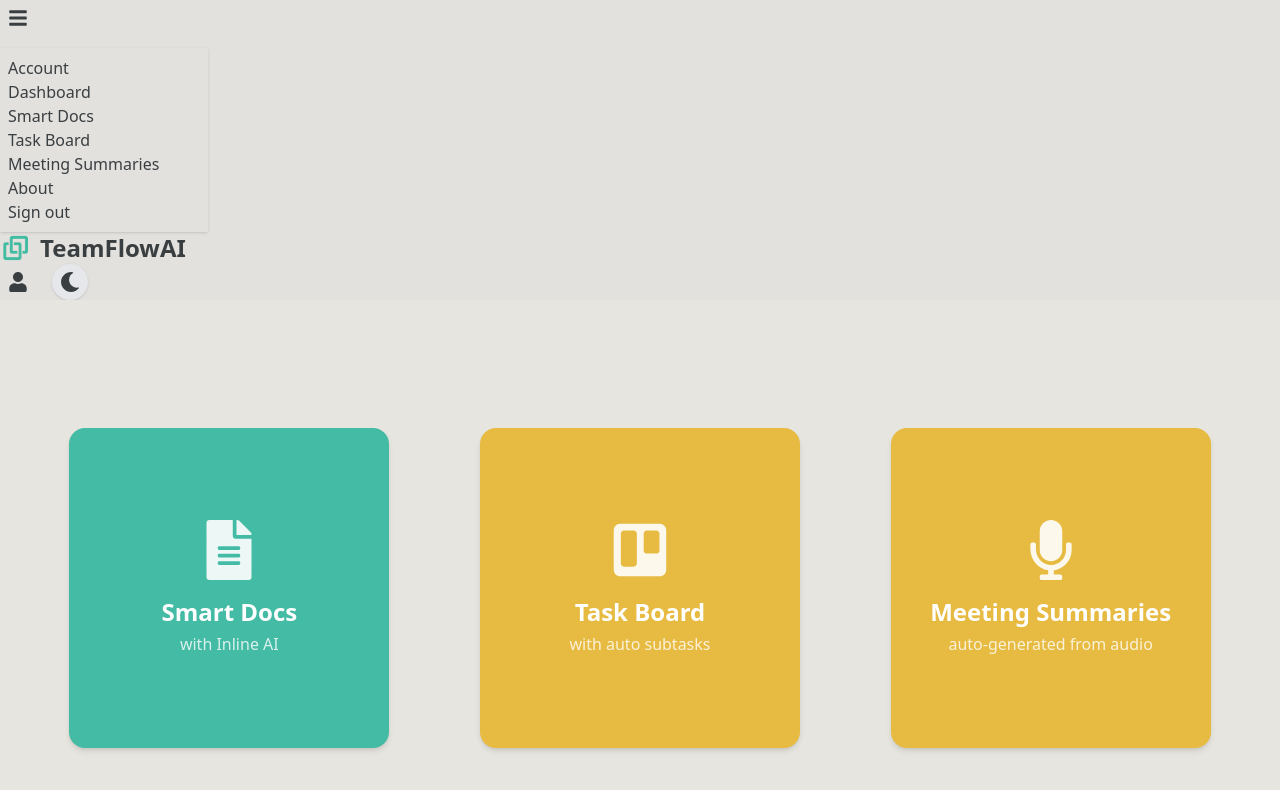
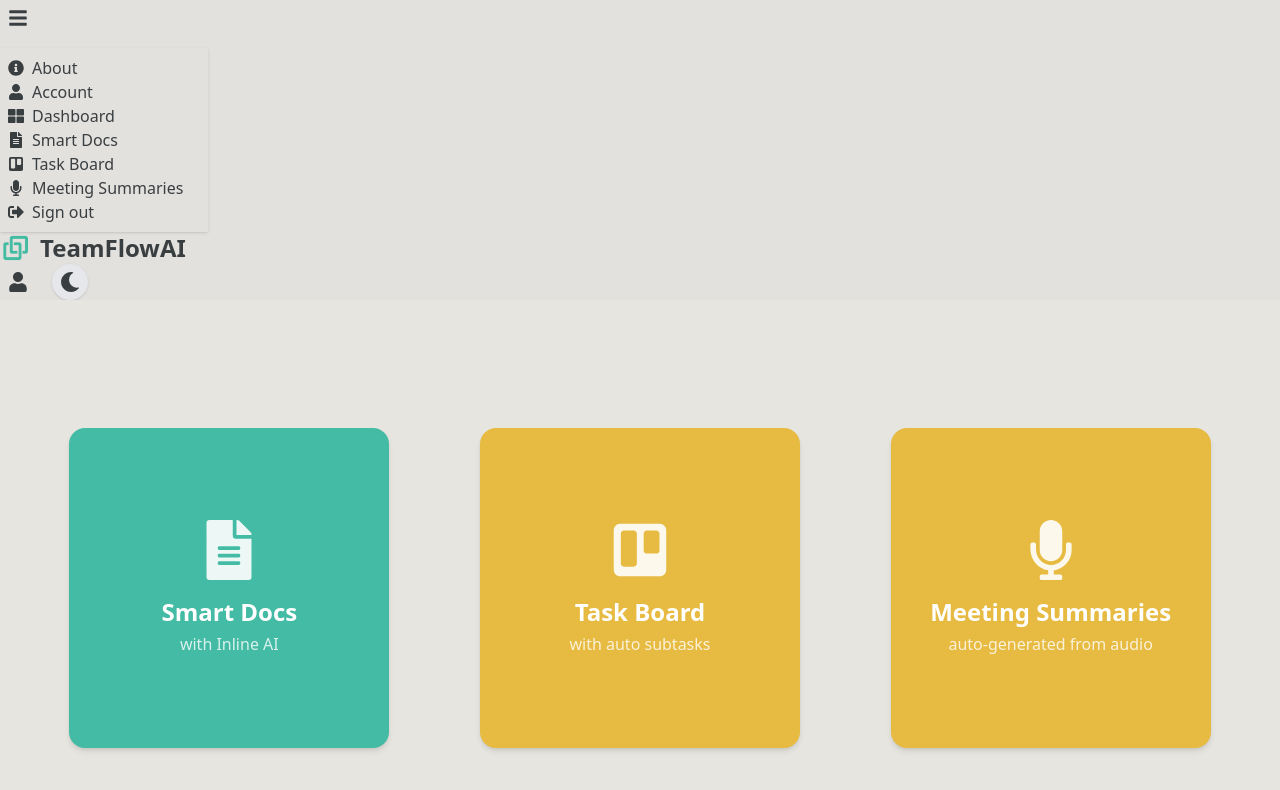
Before and after one commit to jvpatey/TeamFlowAI, a React (Vite) app in the folder frontend/: page /dashboard in a window 1280 px wide. Shown: the top 790 px of the page. Built offline with nearby package versions, Linux system fonts and the light colour scheme; the HTML template or start-up script is replaced by a standard one.

Commit message:
updated styling of dashboard tiles and welcome card

```diff
--- a/frontend/src/components/dashboard/DashboardTile.tsx
+++ b/frontend/src/components/dashboard/DashboardTile.tsx
@@ -19,12 +19,14 @@ export function DashboardTile({
 }: DashboardTileProps) {
   return (
     <button
-      className={`flex flex-col items-center justify-center aspect-square max-w-xs w-full p-6 rounded-2xl shadow-md transition-transform duration-150 hover:scale-105 hover:shadow-lg focus:outline-none ${bgColor}`}
+      className={`group flex flex-col items-center justify-center aspect-square max-w-xs w-full p-6 rounded-2xl shadow-md transition-shadow duration-150 hover:shadow-lg focus:outline-none ${bgColor}`}
       onClick={onClick}
       type="button"
     >
-      <div className="mb-4 text-6xl text-white/90 dark:text-onyx">{icon}</div>
-      <div className="text-center">
+      <div className="mb-4 text-6xl text-white/90 dark:text-onyx transition-transform duration-150 group-hover:scale-110">
+        {icon}
+      </div>
+      <div className="text-center transition-transform duration-150 group-hover:scale-110">
         <div className="text-2xl font-bold text-white dark:text-onyx mb-1">
           {title}
         </div>
--- a/frontend/src/components/layout/NavbarDropdownMenu.tsx
+++ b/frontend/src/components/layout/NavbarDropdownMenu.tsx
@@ -1,4 +1,13 @@
 import { Link } from "react-router-dom";
+import {
+  FaUser,
+  FaThLarge,
+  FaFileAlt,
+  FaTrello,
+  FaMicrophone,
+  FaInfoCircle,
+  FaSignOutAlt,
+} from "react-icons/fa";
 
 export function NavbarDropdownMenu() {
   return (
@@ -8,58 +17,58 @@ export function NavbarDropdownMenu() {
     >
       <li>
         <Link
+          to="/about"
+          className="flex items-center gap-2 text-onyx dark:text-timberwolf rounded-md transition-colors duration-150 hover:bg-keppel/80 hover:text-white dark:hover:bg-keppel/80 dark:hover:text-onyx"
+        >
+          <FaInfoCircle /> About
+        </Link>
+      </li>
+      <li>
+        <Link
           to="/account"
-          className="text-onyx dark:text-timberwolf rounded-md transition-colors duration-150 hover:bg-keppel/80 hover:text-white dark:hover:bg-keppel/80 dark:hover:text-onyx"
+          className="flex items-center gap-2 text-onyx dark:text-timberwolf rounded-md transition-colors duration-150 hover:bg-keppel/80 hover:text-white dark:hover:bg-keppel/80 dark:hover:text-onyx"
         >
-          Account
+          <FaUser /> Account
         </Link>
       </li>
       <li>
         <Link
           to="/dashboard"
-          className="text-onyx dark:text-timberwolf rounded-md transition-colors duration-150 hover:bg-keppel/80 hover:text-white dark:hover:bg-keppel/80 dark:hover:text-onyx"
+          className="flex items-center gap-2 text-onyx dark:text-timberwolf rounded-md transition-colors duration-150 hover:bg-keppel/80 hover:text-white dark:hover:bg-keppel/80 dark:hover:text-onyx"
         >
-          Dashboard
+          <FaThLarge /> Dashboard
         </Link>
       </li>
       <li>
         <Link
           to="/smart-docs"
-          className="text-onyx dark:text-timberwolf rounded-md transition-colors duration-150 hover:bg-keppel/80 hover:text-white dark:hover:bg-keppel/80 dark:hover:text-onyx"
+          className="flex items-center gap-2 text-onyx dark:text-timberwolf rounded-md transition-colors duration-150 hover:bg-keppel/80 hover:text-white dark:hover:bg-keppel/80 dark:hover:text-onyx"
         >
-          Smart Docs
+          <FaFileAlt /> Smart Docs
         </Link>
       </li>
       <li>
         <Link
           to="/task-board"
-          className="text-onyx dark:text-timberwolf rounded-md transition-colors duration-150 hover:bg-keppel/80 hover:text-white dark:hover:bg-keppel/80 dark:hover:text-onyx"
+          className="flex items-center gap-2 text-onyx dark:text-timberwolf rounded-md transition-colors duration-150 hover:bg-keppel/80 hover:text-white dark:hover:bg-keppel/80 dark:hover:text-onyx"
         >
-          Task Board
+          <FaTrello /> Task Board
         </Link>
       </li>
       <li>
         <Link
           to="/meeting-summaries"
-          className="text-onyx dark:text-timberwolf rounded-md transition-colors duration-150 hover:bg-keppel/80 hover:text-white dark:hover:bg-keppel/80 dark:hover:text-onyx"
+          className="flex items-center gap-2 text-onyx dark:text-timberwolf rounded-md transition-colors duration-150 hover:bg-keppel/80 hover:text-white dark:hover:bg-keppel/80 dark:hover:text-onyx"
         >
-          Meeting Summaries
-        </Link>
-      </li>
-      <li>
-        <Link
-          to="/about"
-          className="text-onyx dark:text-timberwolf rounded-md transition-colors duration-150 hover:bg-keppel/80 hover:text-white dark:hover:bg-keppel/80 dark:hover:text-onyx"
-        >
-          About
+          <FaMicrophone /> Meeting Summaries
         </Link>
       </li>
       <li>
         <Link
           to="/"
-          className="text-onyx dark:text-timberwolf rounded-md transition-colors duration-150 hover:bg-keppel/80 hover:text-white dark:hover:bg-keppel/80 dark:hover:text-onyx"
+          className="flex items-center gap-2 text-onyx dark:text-timberwolf rounded-md transition-colors duration-150 hover:bg-keppel/80 hover:text-white dark:hover:bg-keppel/80 dark:hover:text-onyx"
         >
-          Sign out
+          <FaSignOutAlt /> Sign out
         </Link>
       </li>
     </ul>
--- a/frontend/src/components/welcome/WelcomeCard.tsx
+++ b/frontend/src/components/welcome/WelcomeCard.tsx
@@ -1,5 +1,5 @@
 import logoNoBg from "../../assets/logo_no_bg.png";
-import { FaGithub } from "react-icons/fa";
+import { FaGithub, FaSignInAlt } from "react-icons/fa";
 import { FcGoogle } from "react-icons/fc";
 import { DarkModeToggle } from "../DarkModeToggle";
 import { WelcomeScreenshotBox } from "./WelcomeScreenshotBox";
@@ -61,16 +61,27 @@ export function WelcomeCard() {
               className="input input-bordered w-full bg-white dark:bg-outerSpace text-onyx dark:text-timberwolf"
             />
             <button
+              type="button"
+              className="text-keppel font-semibold text-xs ml-auto mb-1 hover:text-saffron hover:underline transition-colors"
+              style={{ background: "none", border: "none", boxShadow: "none" }}
+              onClick={() => {}}
+            >
+              Forgot password?
+            </button>
+            <button
               onClick={() => navigate("/dashboard")}
-              className="btn btn-primary shadow-none border-none w-full bg-keppel text-timberwolf dark:text-onyx hover:bg-keppel/90 dark:hover:bg-keppel/90 btn-fill-right btn-keppel mt-2"
+              className="btn btn-primary shadow-none border-none w-full bg-keppel text-timberwolf dark:text-onyx hover:bg-keppel/90 dark:hover:bg-keppel/90 btn-fill-right btn-keppel mt-1"
             >
               <span className="btn-content flex items-center gap-2">
-                Sign in
+                <FaSignInAlt size={20} /> Sign in
               </span>
             </button>
             <p className="text-xs text-center mt-2 text-onyx dark:text-timberwolf">
               Don't have an account?{" "}
-              <a href="#" className="text-keppel font-semibold hover:underline">
+              <a
+                href="#"
+                className="text-keppel font-semibold hover:text-saffron"
+              >
                 Sign up
               </a>
             </p>
```
